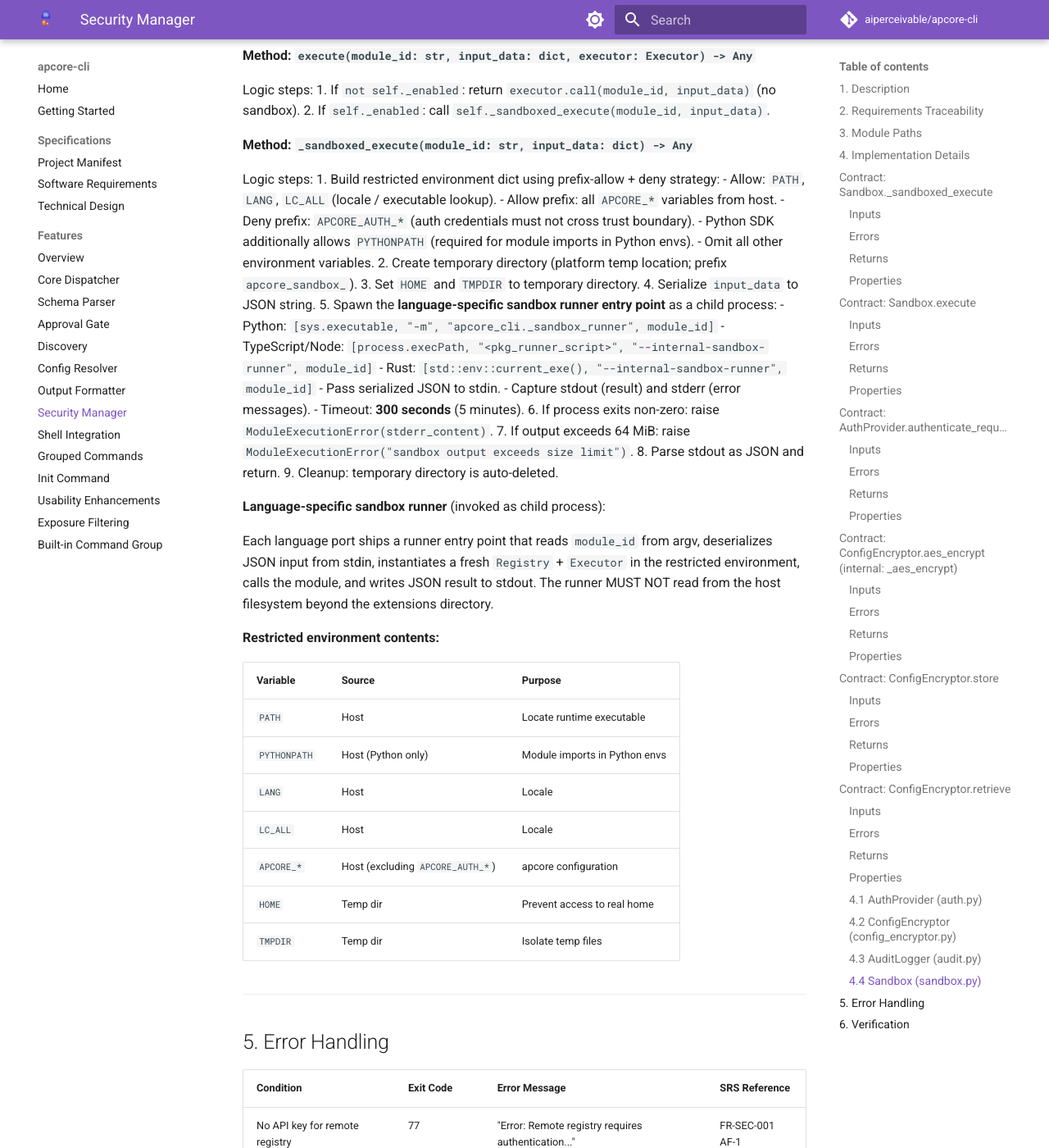
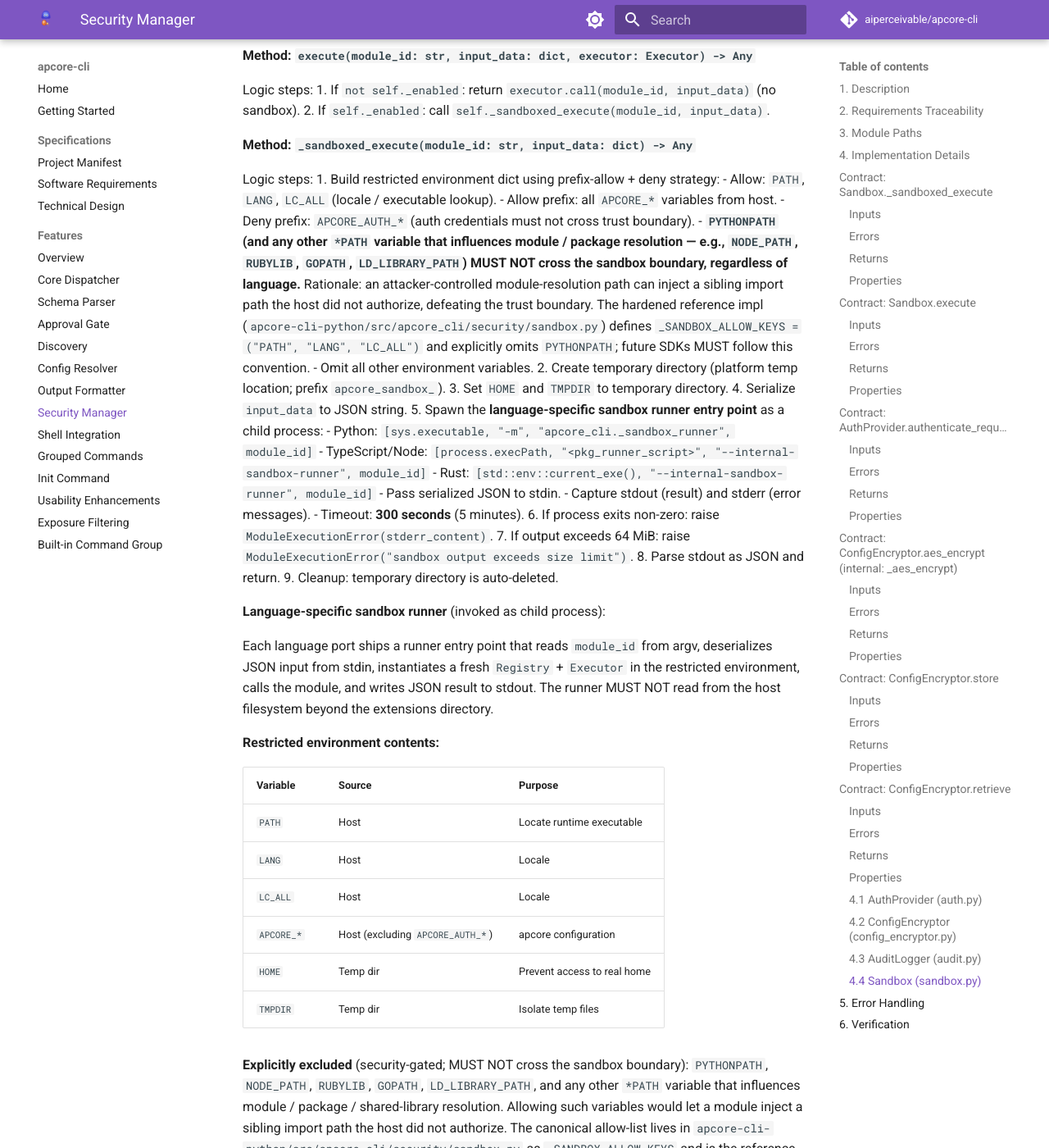
Before and after one commit to aiperceivable/apcore-cli, an MkDocs documentation site: the page built from docs/features/security.md, in a window 1280 px wide and 1400 px high, scrolled down 9562 px. Shown: the whole window at 82% size. Built offline with MkDocs 1.6.1 and Material for MkDocs 9.7.7, drawn with Linux system fonts in a browser that asks for light colours; comment, search, counter and statistics services are not loaded; some of the changed text lies outside the part shown.

Commit message:
fix(spec): align Sandbox env whitelist with hardened impl (D10-001)
Spec drift: docs/features/security.md previously stated "Python SDK
additionally allows PYTHONPATH". Hardened impl in apcore-cli-python's
_SANDBOX_ALLOW_KEYS explicitly excludes PYTHONPATH to prevent module
imports from crossing the sandbox boundary. Spec now matches impl.

Co-Authored-By: Claude Opus 4.7 (1M context) <noreply@anthropic.com>

```diff
--- a/docs/features/security.md
+++ b/docs/features/security.md
@@ -356,7 +356,7 @@ Logic steps:
    - Allow: `PATH`, `LANG`, `LC_ALL` (locale / executable lookup).
    - Allow prefix: all `APCORE_*` variables from host.
    - Deny prefix: `APCORE_AUTH_*` (auth credentials must not cross trust boundary).
-   - Python SDK additionally allows `PYTHONPATH` (required for module imports in Python envs).
+   - **`PYTHONPATH` (and any other `*PATH` variable that influences module / package resolution — e.g., `NODE_PATH`, `RUBYLIB`, `GOPATH`, `LD_LIBRARY_PATH`) MUST NOT cross the sandbox boundary, regardless of language.** Rationale: an attacker-controlled module-resolution path can inject a sibling import path the host did not authorize, defeating the trust boundary. The hardened reference impl (`apcore-cli-python/src/apcore_cli/security/sandbox.py`) defines `_SANDBOX_ALLOW_KEYS = ("PATH", "LANG", "LC_ALL")` and explicitly omits `PYTHONPATH`; future SDKs MUST follow this convention.
    - Omit all other environment variables.
 2. Create temporary directory (platform temp location; prefix `apcore_sandbox_`).
 3. Set `HOME` and `TMPDIR` to temporary directory.
@@ -382,12 +382,13 @@ Each language port ships a runner entry point that reads `module_id` from argv,
 | Variable | Source | Purpose |
 |----------|--------|---------|
 | `PATH` | Host | Locate runtime executable |
-| `PYTHONPATH` | Host (Python only) | Module imports in Python envs |
 | `LANG` | Host | Locale |
 | `LC_ALL` | Host | Locale |
 | `APCORE_*` | Host (excluding `APCORE_AUTH_*`) | apcore configuration |
 | `HOME` | Temp dir | Prevent access to real home |
 | `TMPDIR` | Temp dir | Isolate temp files |
+
+**Explicitly excluded** (security-gated; MUST NOT cross the sandbox boundary): `PYTHONPATH`, `NODE_PATH`, `RUBYLIB`, `GOPATH`, `LD_LIBRARY_PATH`, and any other `*PATH` variable that influences module / package / shared-library resolution. Allowing such variables would let a module inject a sibling import path the host did not authorize. The canonical allow-list lives in `apcore-cli-python/src/apcore_cli/security/sandbox.py` as `_SANDBOX_ALLOW_KEYS` and is the reference all language ports must match.
 
 ---
 
```
Also changed, not shown: CHANGELOG.md (+7 -0 lines).
